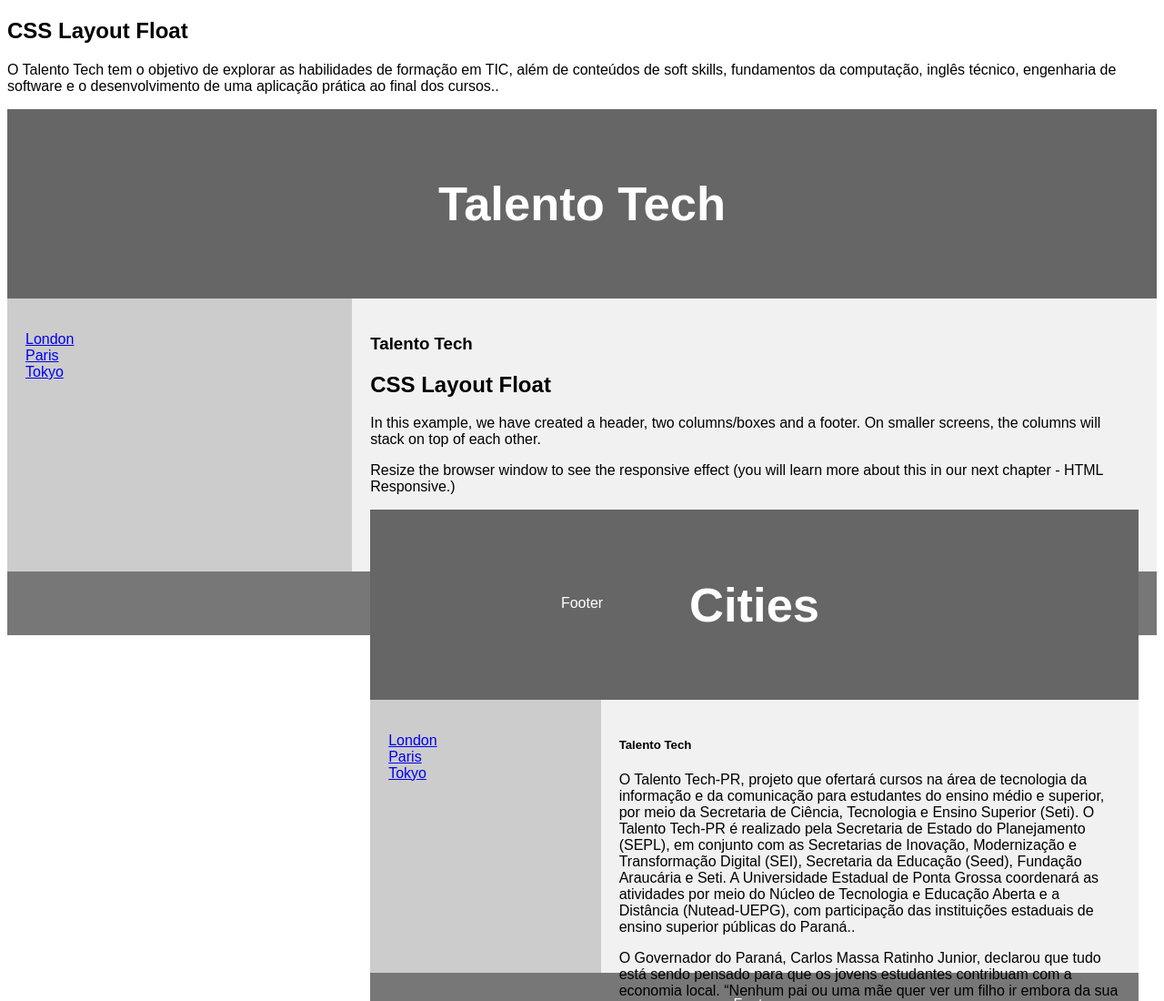
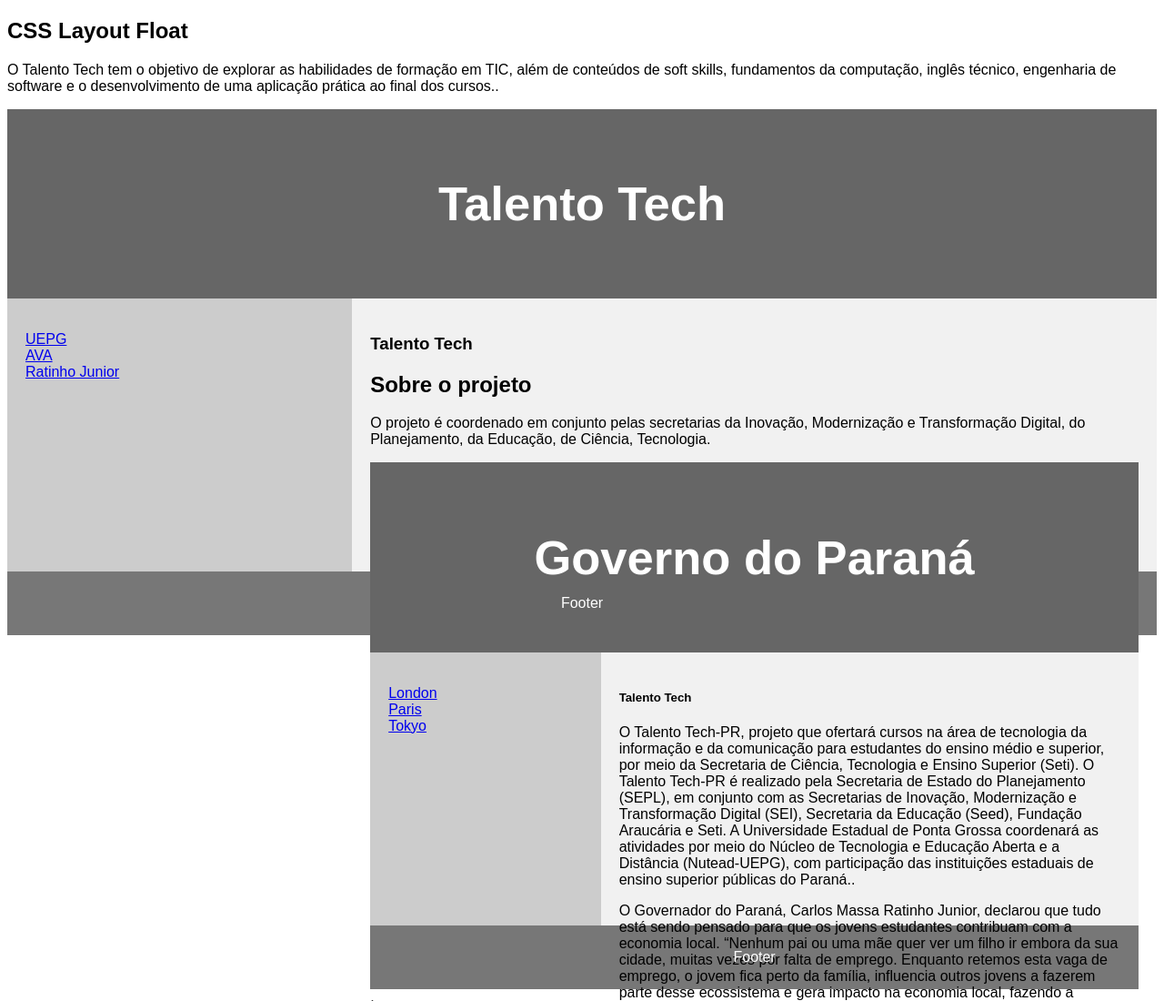
Before and after one commit to lavineatech/lavineatech.github.io, a plain HTML site: page index.html in a window 1280 px wide. Shown: the top 1100 px of the page at 91% size. Drawn offline with Linux system fonts and the light colour scheme.

Commit message:
Update index.html

```diff
--- a/index.html
+++ b/index.html
@@ -81,9 +81,9 @@ footer {
 <section>
   <nav>
     <ul>
-      <li><a href="#">London</a></li>
-      <li><a href="#">Paris</a></li>
-      <li><a href="#">Tokyo</a></li>
+      <li><a href="#">UEPG</a></li>
+      <li><a href="#">AVA</a></li>
+      <li><a href="#">Ratinho Junior</a></li>
     </ul>
   </nav>
 
@@ -162,12 +162,11 @@ footer {
 </head>
 <body>
 
-<h2>CSS Layout Float</h2>
-<p>In this example, we have created a header, two columns/boxes and a footer. On smaller screens, the columns will stack on top of each other.</p>
-<p>Resize the browser window to see the responsive effect (you will learn more about this in our next chapter - HTML Responsive.)</p>
+<h2>Sobre o projeto</h2>
+<p>O projeto é coordenado em conjunto pelas secretarias da Inovação, Modernização e Transformação Digital, do Planejamento, da Educação, de Ciência, Tecnologia.</p>
 
 <header>
-  <h2>Cities</h2>
+  <h2>Governo do Paraná</h2>
 </header>
 
 <section>
```
